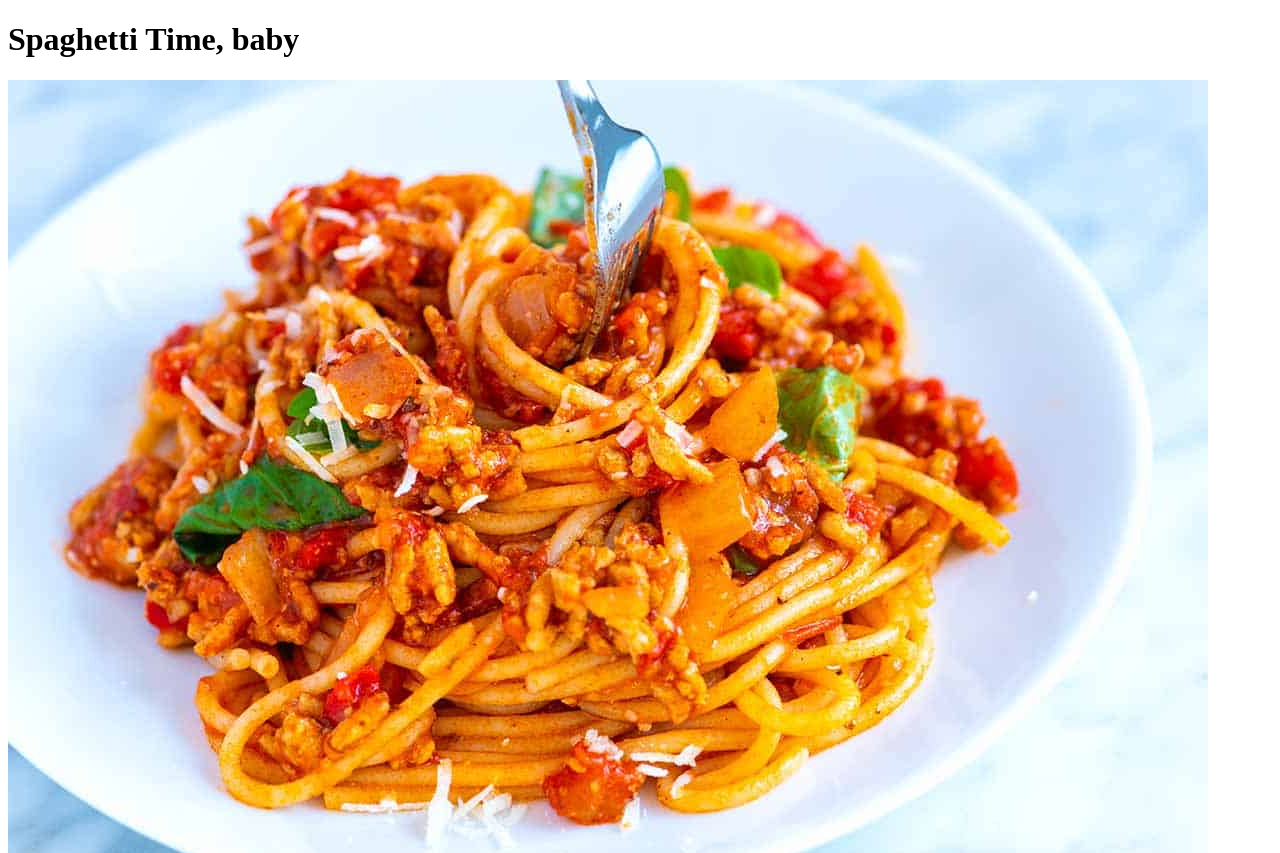
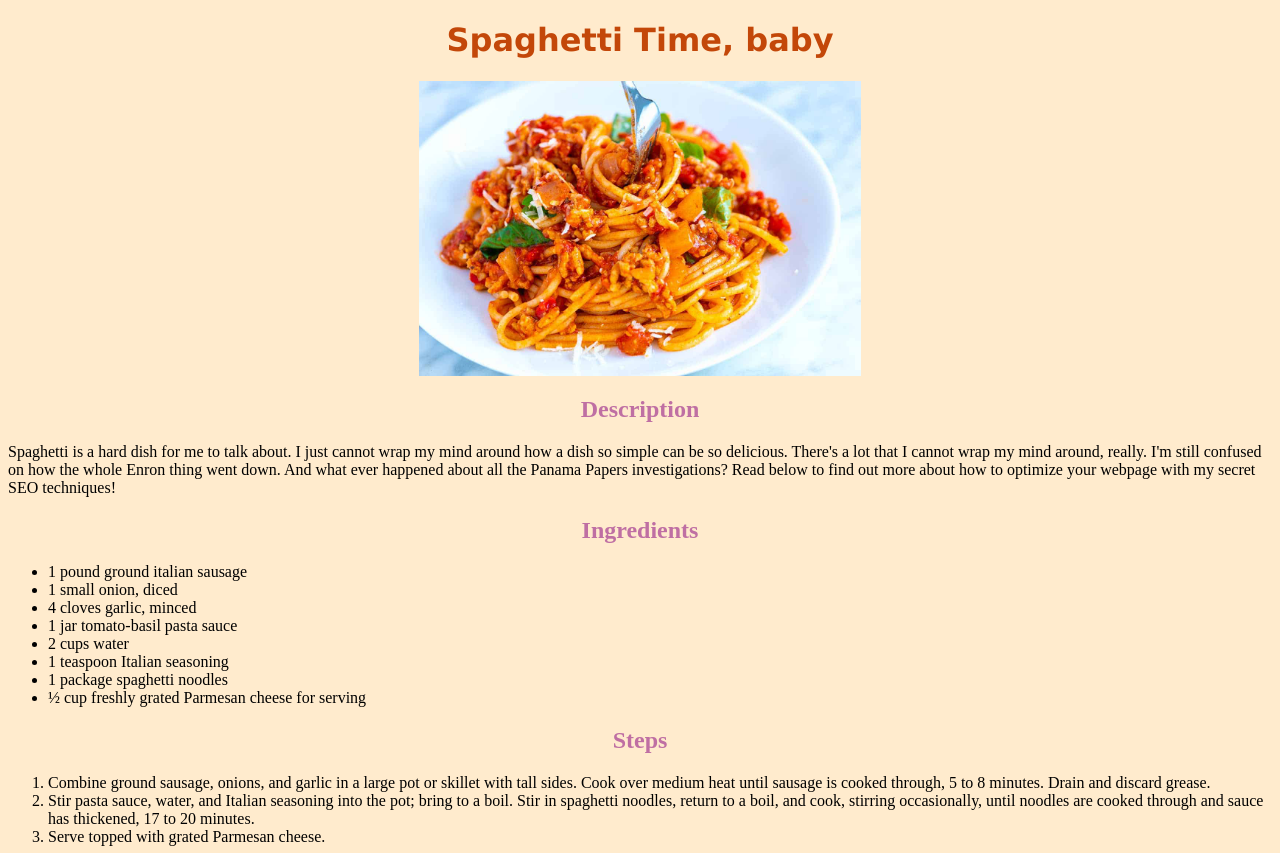
Before and after one commit to Squiddsey/odin-recipes, a plain HTML site: page recipes/spaghetti.html in a window 1280 px wide. Shown: the top 853 px of the page. Drawn offline with Linux system fonts and the light colour scheme.

Commit message:
Link stylesheet

```diff
--- a/recipes/spaghetti.html
+++ b/recipes/spaghetti.html
@@ -5,15 +5,16 @@
     <meta http-equiv="X-UA-Compatible" content="IE=edge">
     <meta name="viewport" content="width=device-width, initial-scale=1.0">
     <title>Spaghetti</title>
+    <link rel="stylesheet" href="../style.css">
 </head>
 <body>
-    <h1>Spaghetti Time, baby</h1>
-    <img src="../images/spaghetti.jpg" alt="a beautiful plate of spaghetti">
+    <h1 class="top">Spaghetti Time, baby</h1>
+    <img src="../images/spaghetti.jpg" alt="a beautiful plate of spaghetti" class="center">
 
-    <h2>Description</h2>
+    <h2 class="headings">Description</h2>
     <p>Spaghetti is a hard dish for me to talk about. I just cannot wrap my mind around how a dish so simple can be so delicious. There's a lot that I cannot wrap my mind around, really. I'm still confused on how the whole Enron thing went down. And what ever happened about all the Panama Papers investigations? Read below to find out more about how to optimize your webpage with my secret SEO techniques!</p>
 
-    <h2>Ingredients</h2>
+    <h2 class="headings">Ingredients</h2>
     <ul>
         <li>1 pound ground italian sausage</li>
         <li>1 small onion, diced</li>
@@ -26,7 +27,7 @@
 
     </ul>
 
-    <h2>Steps</h2>
+    <h2 class="headings">Steps</h2>
 
         <ol>
             <li>Combine ground sausage, onions, and garlic in a large pot or skillet with tall sides. Cook over medium heat until sausage is cooked through, 5 to 8 minutes. Drain and discard grease.</li>
```
